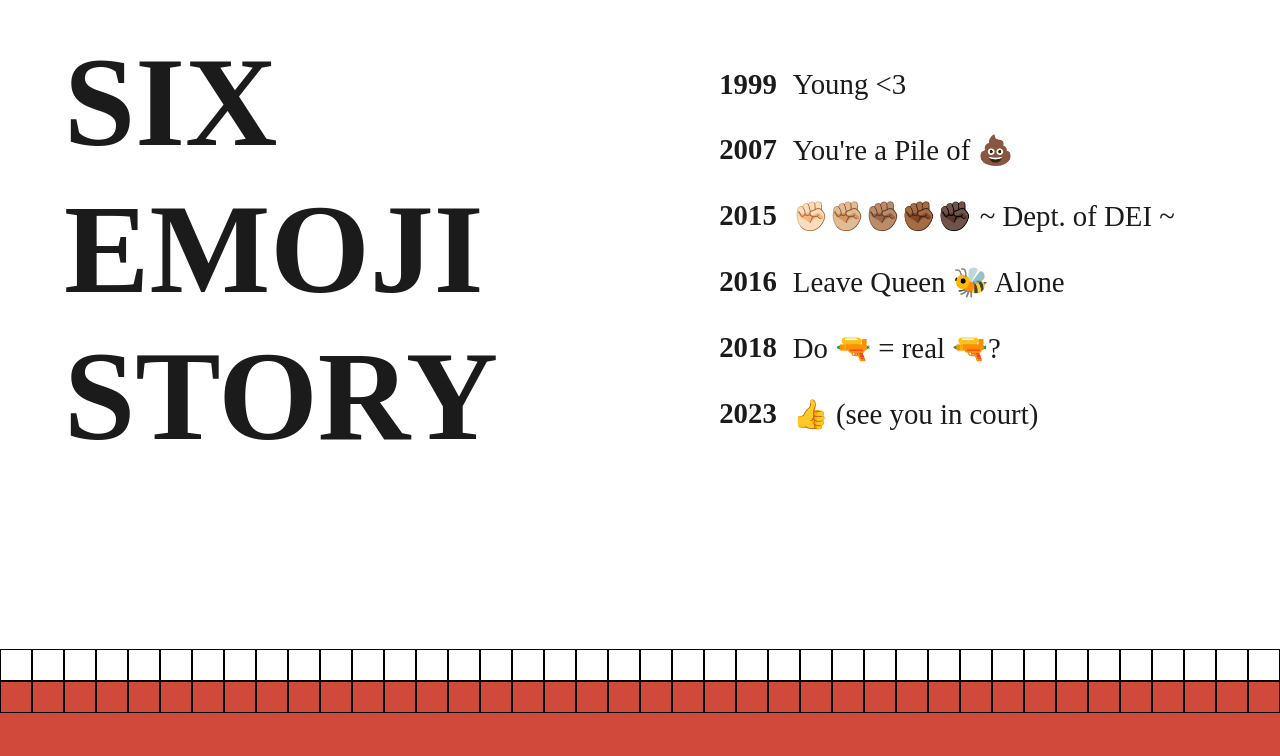
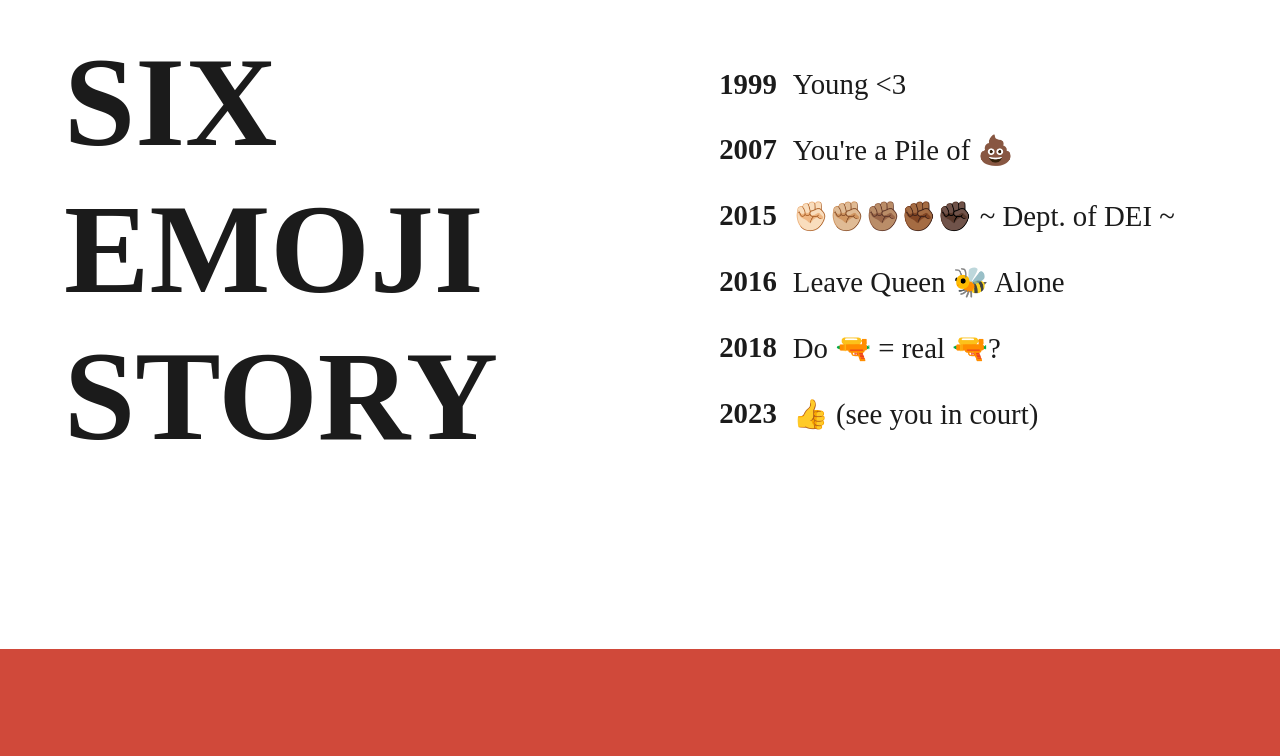
Before and after one commit to divya-mehra/six-emoji-story, a React (Vite) app: page / in a window 1280 px wide. Shown: the part 151-907 px from the top of the page. Built offline with nearby package versions, Linux system fonts and the light colour scheme; a web font is replaced by a local one.

Commit message:
edited emojis

```diff
--- a/src/App.jsx
+++ b/src/App.jsx
@@ -26,6 +26,7 @@ function App() {
             subtitle={e.subtitle}
             grid={e.grid}
             color={e.color}
+            emojiColor={e.emojiColor}
           />
         );
       })}
--- a/src/components/Grid/index.jsx
+++ b/src/components/Grid/index.jsx
@@ -3,7 +3,7 @@ import GridRect from "../GridRect";
 import { useInView } from "react-intersection-observer";
 import { useState, useEffect } from "react";
 
-const Grid = ({emojis, grid, currentEmoji, color}) => {
+const Grid = ({emojis, grid, currentEmoji, color, emojiColor}) => {
 
     const [gridInView, setGridInView] = useState(false);
 
@@ -33,6 +33,7 @@ const Grid = ({emojis, grid, currentEmoji, color}) => {
                 id={i.id}
                 currentEmoji={currentEmoji}
                 color={color}
+                emojiColor={emojiColor}
                 grid={grid}
                 />
             )
--- a/src/components/GridRect/index.jsx
+++ b/src/components/GridRect/index.jsx
@@ -1,16 +1,18 @@
 import { useState, useEffect, useRef } from "react";
 import "./index.scss";
 
-const GridRect = ({ id, currentEmoji, color, emojis, grid }) => {
+const GridRect = ({ id, currentEmoji, color, emojiColor, emojis, grid }) => {
   let light = "#f1f1f1";
 
   const [fill, setFill] = useState(null);
+  const [border, setBorder] = useState("transparent")
 
   useEffect(() => {
     if (grid.includes(id)) {
       let delay = Math.random() * 1000;
       setInterval(() => {
-        setFill(light);
+        setFill(emojiColor);
+        setBorder("white")
       }, delay);
     } else {
       setFill("transparent");
@@ -20,7 +22,7 @@ const GridRect = ({ id, currentEmoji, color, emojis, grid }) => {
   return (
     <div
       className="gridRect"
-      style={{ border: `0.5px ${color} solid`, backgroundColor: fill }}
+      style={{ border: `0.5px ${border} solid`, backgroundColor: fill }}
     ></div>
   );
 };
--- a/src/components/Section/index.jsx
+++ b/src/components/Section/index.jsx
@@ -11,6 +11,7 @@ const Section = ({
   emojis,
   currentEmoji,
   setCurrentEmoji,
+  emojiColor,
   title,
   year,
   subtitle,
@@ -24,17 +25,17 @@ const Section = ({
   return (
 
     <div className="section-background" style={{backgroundColor: color}}>
-        <Transition start={true} currentColor={color} id={id} emojis={emojis}/>
+        {/* <Transition start={true} currentColor={color} id={id} emojis={emojis}/> */}
       <div className="flex individual-section">
         <div className="half-column">
-          <Grid emojis={emojis} color={color} currentEmoji={currentEmoji} grid={grid}></Grid>
+          <Grid emojis={emojis} color={color} currentEmoji={currentEmoji} emojiColor={emojiColor} grid={grid}></Grid>
         </div>
         <div className="half-column flex-column all-text">
           <SectionHeader title={title} subtitle={subtitle} year={year} />
           <Text/>
         </div>
       </div>
-      <Transition start={false} currentColor={color} id={id} emojis={emojis}/>
+      {/* <Transition start={false} currentColor={color} id={id} emojis={emojis}/> */}
     </div>
 
   );
--- a/src/components/TitlePage/index.jsx
+++ b/src/components/TitlePage/index.jsx
@@ -26,7 +26,7 @@ const TitlePage = ({ emojis }) => {
       </div>
 
     </Layout>
-    <Transition id={-1} currentColor={"white"} emojis={emojis}/>
+    {/* <Transition id={-1} currentColor={"white"} emojis={emojis}/> */}
     </>
   );
 };
--- a/src/components/Transition/index.jsx
+++ b/src/components/Transition/index.jsx
@@ -4,6 +4,7 @@ import { useInView } from "react-intersection-observer";
 const Transition = ({ currentColor, start, id, emojis }) => {
   let nextColor;
   let prevColor;
+  let selectedColor;
 
   let nextEmoji = id + 1;
 
@@ -13,7 +14,23 @@ const Transition = ({ currentColor, start, id, emojis }) => {
   } else {
     nextColor = "white";
   }
-  console.log(nextColor);
+
+  let prevEmoji = id-1;
+  if (id>0) {
+    prevColor = emojis[prevEmoji].color;
+  } else {
+    prevColor = "white"
+  };
+
+  if(start) {
+    selectedColor = prevColor;
+  } else {
+    selectedColor = nextColor;
+  }
+
+
+
+
   //make cells at the bottom of grid for transition
   const cellArr = [];
 
@@ -28,15 +45,13 @@ const Transition = ({ currentColor, start, id, emojis }) => {
   });
 
   return (
-    <>
-      {Array.from({ length: 1 }).map((_, index) => (
-        <div key={index} className="flex">
+        <div className="flex">
           {cellArr.map((i) => (
-            <div key={i.id} className="cell"></div>
+            <div key={i.id} className="cell" style = {{backgroundColor: (i.id%2==0) ? currentColor : selectedColor }}
+            ></div>
           ))}
         </div>
-      ))}
-    </>
+
   );
 };
 
--- a/src/components/Transition/index.scss
+++ b/src/components/Transition/index.scss
@@ -3,6 +3,5 @@
 .cell {
     width: 2.5%;
     aspect-ratio: 1;
-    border: 1px black solid;
     transition: 1s ease;
 }
--- a/src/data/emojiData.jsx
+++ b/src/data/emojiData.jsx
@@ -15,6 +15,7 @@ const emojis = [
       127,
     ],
     color: "#D0493A",
+    emojiColor: "#FF5744"
   },
   {
     id: 1,
@@ -31,6 +32,7 @@ const emojis = [
       128, 129, 130, 131, 136, 137, 138, 139, 140, 141,
     ],
     color: "#0F2FA9",
+    emojiColor: "#1344FF"
   },
   {
     id: 2,
```
